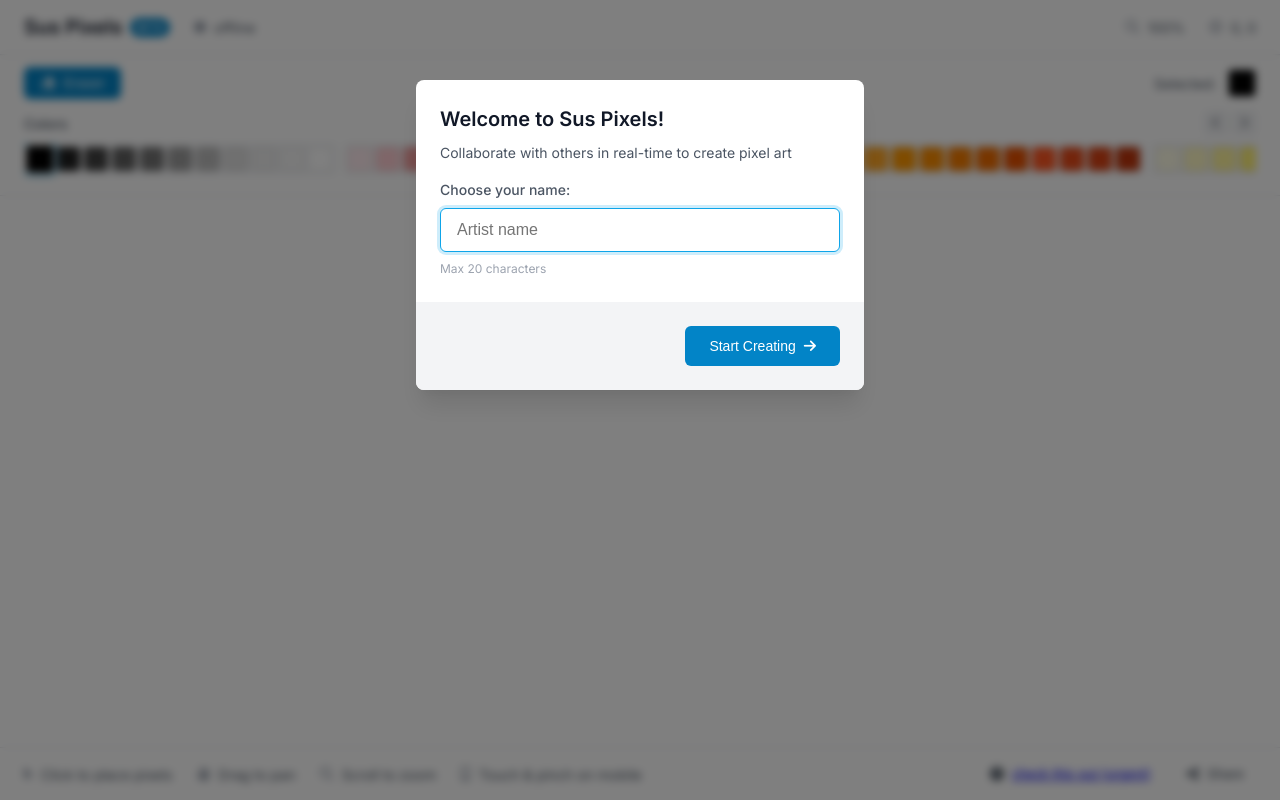
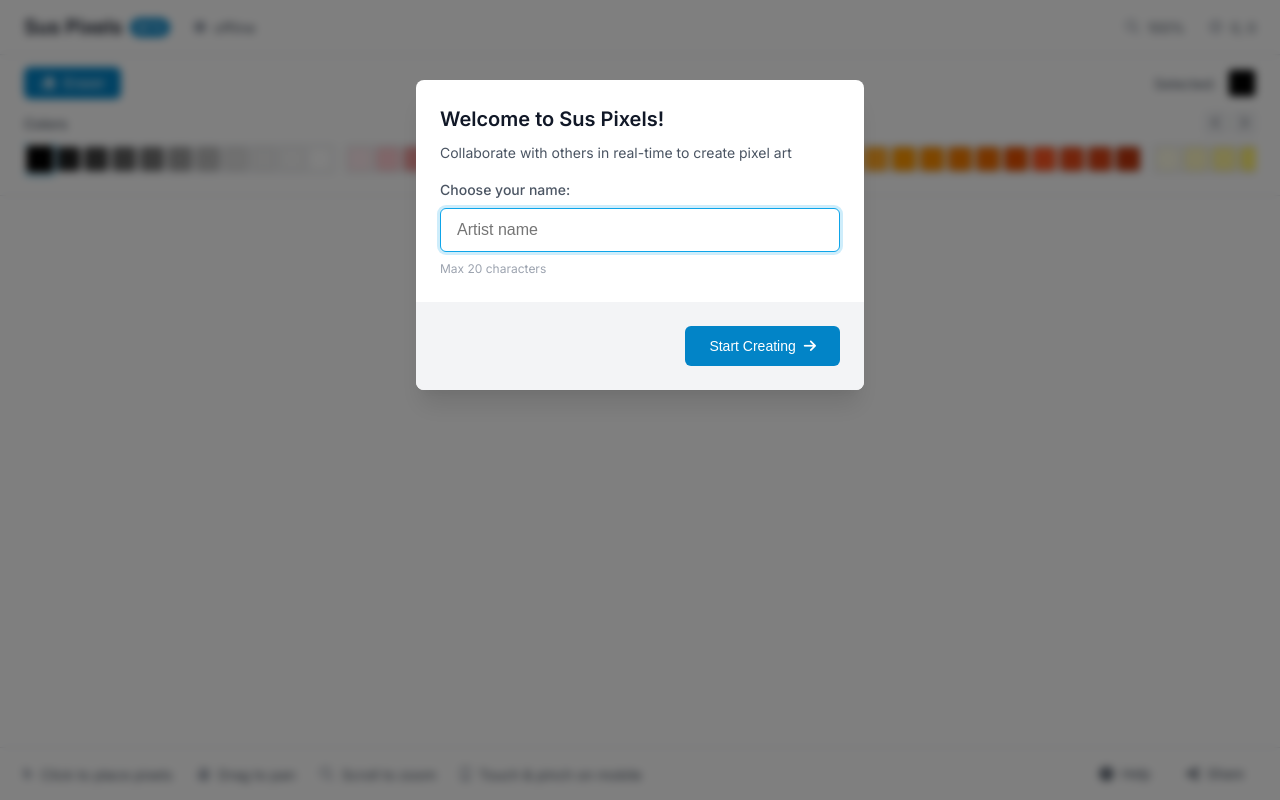
Before and after one commit to saqibmir1/pixelsbutsus, a plain HTML site: page frontend/index.html in a window 1280 px wide. Drawn offline with Linux system fonts and the light colour scheme; no server answers.

Commit message:
remove temp link

```diff
--- a/frontend/index.html
+++ b/frontend/index.html
@@ -356,7 +356,7 @@
             <div class="footer-right">
                 <button class="footer-btn" id="help-btn">
                     <i class="fas fa-question-circle"></i>
-                    <span><a href="https://canvas.place/">check this out (urgent)</a></span>
+                    <span>Help</span>
                 </button>
                 <button class="footer-btn" id="share-btn">
                     <i class="fas fa-share-alt"></i>
```
